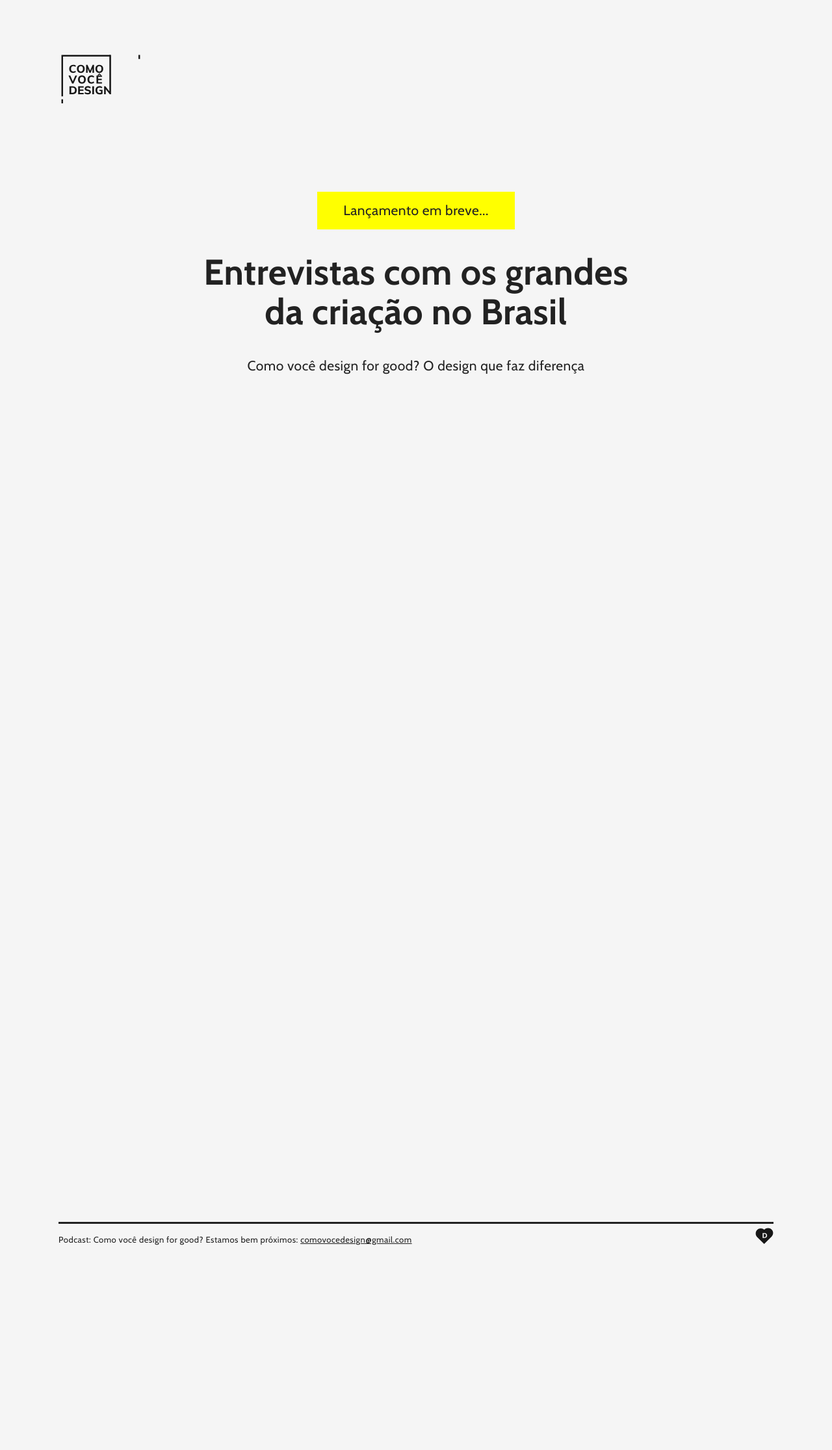
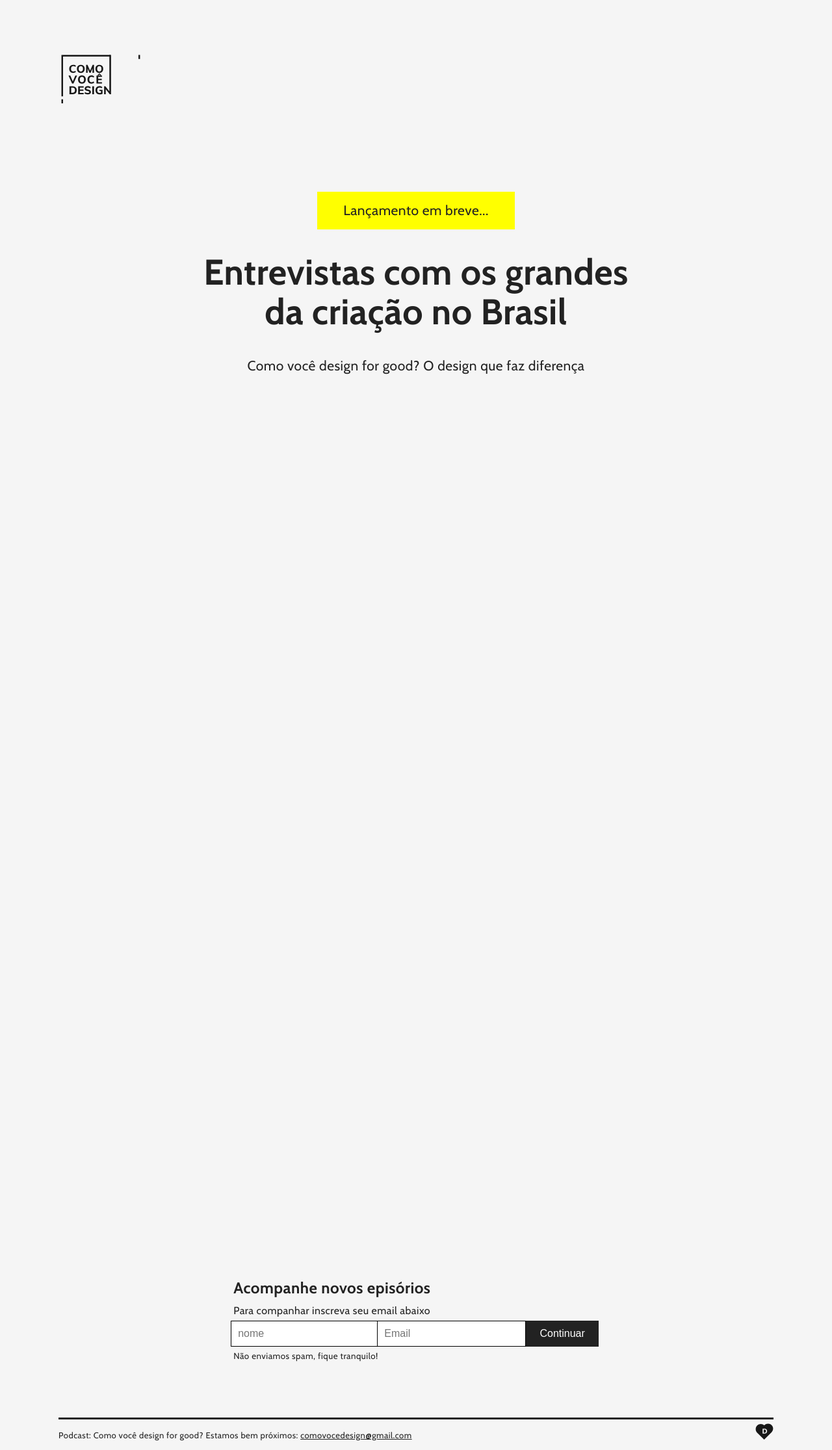
Before and after one commit to comovocedesign/comovocedesign.github.io, a Jekyll site: the page built from index.html, in a window 1280 px wide. Shown: the whole page at 65% size. Built offline with Jekyll 4.4.1, drawn with Linux system fonts in a browser that asks for light colours; before the commit the page ends 1930 px from its top, so only the background shows below that.

Commit message:
added mailchimp signin list form

```diff
--- a/_includes/css/base.css
+++ b/_includes/css/base.css
@@ -8,6 +8,9 @@ figure, time { margin:0; padding:0; }
 a {
   color: #222222;
   text-decoration: underline;
+  -webkit-transition: color 0.2s linear;
+   -moz-transition: color 0.2s linear;
+        transition: color 0.2s linear;
 }
 a:hover {
   text-decoration: none;
--- a/_includes/css/layout.css
+++ b/_includes/css/layout.css
@@ -28,7 +28,11 @@
 .main-content--person-description {
   padding-left: 80px;
 }
-
+.signup-maillist{
+  max-width: 1100px;
+  margin: 80px auto 80px auto;
+  text-align: center;
+}
 /* #Header */
 .site-header {
   height: 100vh;
--- a/_includes/css/typography.css
+++ b/_includes/css/typography.css
@@ -1,11 +1,11 @@
 /* Typography */
 ::-moz-selection{
   color:#000;
-  background: yellow;
+  background: #FBFE56;
 }
 ::selection {
   color:#000;
-  background: yellow;
+  background: #FBFE56;
 }
 
 /* #Headlines */
--- a/_includes/footer.html
+++ b/_includes/footer.html
@@ -1,3 +1,35 @@
+<div class="signup-maillist">
+  <!-- Begin MailChimp Signup Form -->
+  <div id="mc_embed_signup">
+    <form action="//comovocedesign.us16.list-manage.com/subscribe/post?u=902ae8b27bfc5acb3c6a68c7c&amp;id=84cabd2703" method="post" id="mc-embedded-subscribe-form" name="mc-embedded-subscribe-form" class="validate" target="_blank" novalidate>
+    <div id="mc_embed_signup_scroll">
+      <h2>
+        Acompanhe novos episórios
+      </h2>
+      <p>
+        Para companhar inscreva seu email abaixo
+      </p>
+      <div class="mc-field-group">
+      	<label for="mce-FNAME">Nome</label>
+      	<input type="text" value="" name="FNAME" class="mc-text" id="mce-FNAME" placeholder="nome" required>
+      </div>
+    <div class="mc-field-group">
+    	<label for="mce-EMAIL">Email</label>
+    	<input type="email" value="" name="EMAIL" class="mc-text required email" id="mce-EMAIL" placeholder="Email" required>
+    </div>
+    <input type="submit" value="Continuar" name="subscribe" id="mc-embedded-subscribe" class="btn-subscribe button">
+    	<div id="mce-responses">
+    		<div class="response" id="mce-error-response" style="display:none"></div>
+    		<div class="response" id="mce-success-response" style="display:none"></div>
+    	</div>
+        <div style="position: absolute; left: -5000px;" aria-hidden="true"><input type="text" name="b_902ae8b27bfc5acb3c6a68c7c_84cabd2703" tabindex="-1" value=""></div>
+
+        </div>
+    </form>
+    <p><small>Não enviamos spam, fique tranquilo!</small></p>
+  </div>
+</div>
+
 <footer class="footer" role="contentinfo">
   <p>
     Podcast: Como você design for good?
```
Also changed, not shown: _includes/css/form.css (+44 -1 lines), _includes/css/midia_queries.css (+11 -0 lines), 2 other files.
